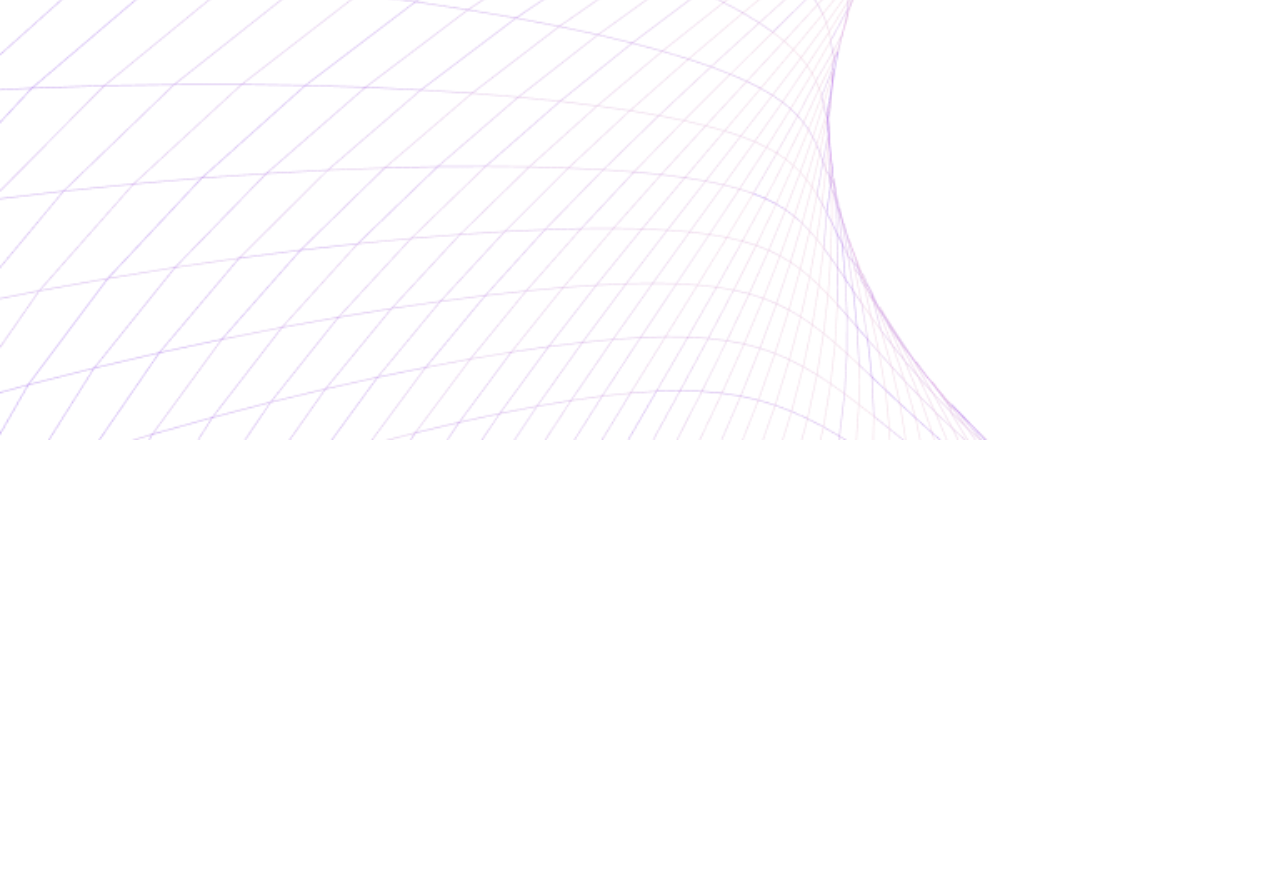
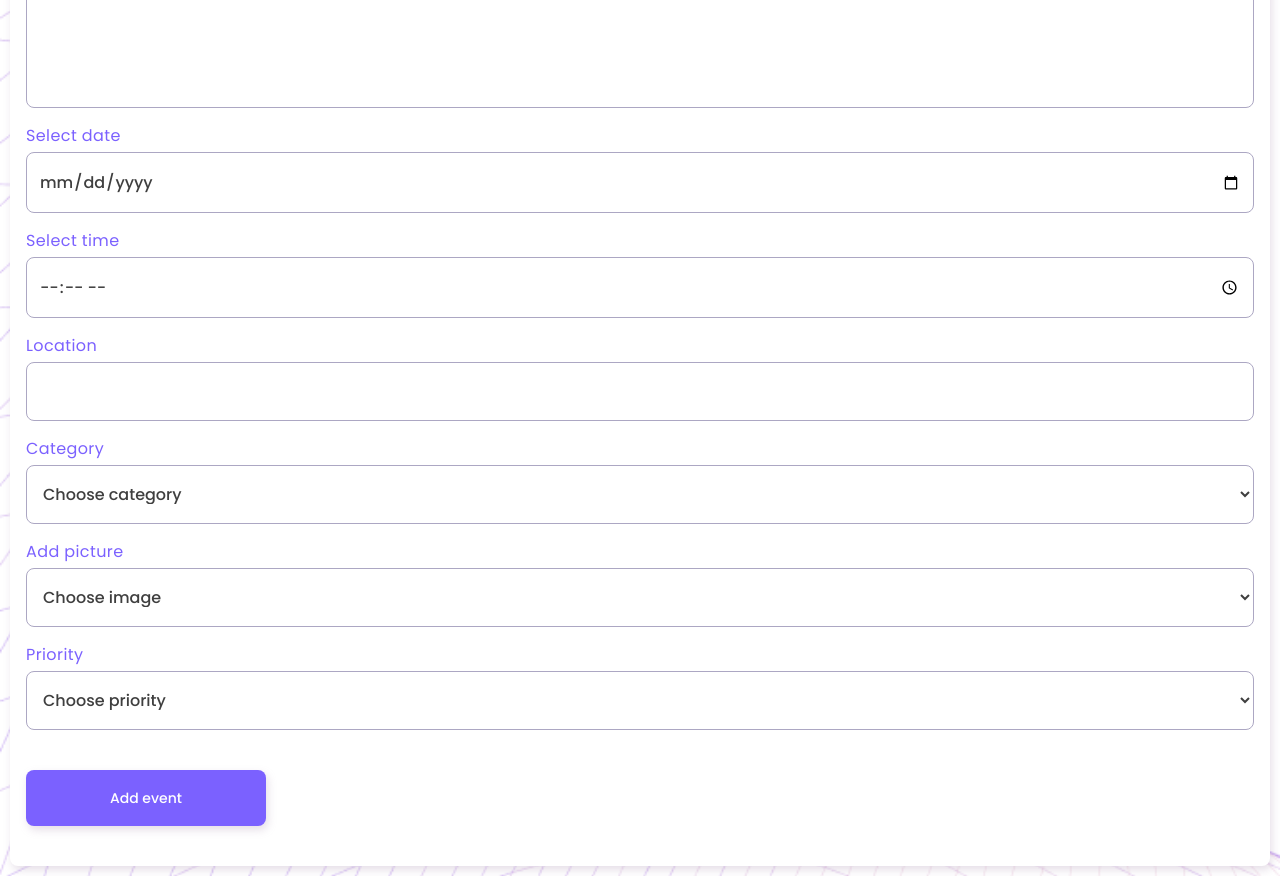
Before and after one commit to DanielOsadchenko/event-planner, a Next.js app: page /newEvent in a window 1280 px wide. Shown: the part 360-1236 px from the top of the page. Before the commit the page ends 800 px from the top, so only its background shows below. Built offline with nearby package versions, Linux system fonts and the light colour scheme.

Commit message:
form styled

```diff
--- a/app/globals.css
+++ b/app/globals.css
@@ -77,6 +77,10 @@ header,
 section,
 main {
   display: block;
+}
+
+textarea{
+  resize: none;
 }
 
 h1,
--- a/components/EventForm/EventForm.jsx
+++ b/components/EventForm/EventForm.jsx
@@ -1,3 +1,5 @@
+import styles from "./EventForm.module.css";
+
 export default function EventForm({
   newEvent,
   handleChange,
@@ -6,8 +8,9 @@ export default function EventForm({
   priorities,
 }) {
   return (
-    <form onSubmit={handleSubmit}>
+    <form onSubmit={handleSubmit} className={styles.form}>
       <label htmlFor="title">Title</label>
+
       <input
         type="text"
         id="title"
@@ -20,7 +23,7 @@ export default function EventForm({
       />
 
       <label htmlFor="desc">Description</label>
-      <input
+      <textarea
         type="text"
         id="desc"
         name="description"
@@ -111,7 +114,11 @@ export default function EventForm({
           })}
       </select>
 
-      <button type="submit">Add event</button>
+      <div className={styles.btnBox}>
+        <button className={styles.submit} type="submit">
+          Add event
+        </button>
+      </div>
     </form>
   );
 }
--- /dev/null
+++ b/components/EventForm/EventForm.module.css
@@ -0,0 +1,49 @@
+.form {
+  display: block;
+  padding: 40px 16px;
+  background-color: #ffffff;
+  box-shadow: 2px 4px 9px 0px rgba(166, 141, 174, 0.28);
+  border-radius: 8px;
+}
+
+.form label {
+  display: block;
+  color: #7b61ff;
+
+  font-size: 16px;
+
+  font-weight: 400;
+  line-height: 16px;
+  letter-spacing: 0.4px;
+
+  margin-bottom: 8px;
+}
+
+.form input,
+.form select,
+.form textarea {
+  display: block;
+  width: 100%;
+  padding: 16px 12px;
+  border-radius: 8px;
+  border: 1px solid var(--divider, #aca7c3);
+  font-size: 16px;
+  font-weight: 400px;
+  margin-bottom: 20px;
+}
+.form textarea {
+  height: 156px;
+}
+
+.btnBox {
+  padding-top: 20px;
+}
+.submit {
+  display: block;
+  border-radius: 8px;
+  background: #7b61ff;
+  box-shadow: 2px 4px 9px 0px rgba(166, 141, 174, 0.28);
+  color: #ffffff;
+  width: 240px;
+  height: 56px;
+}
--- a/package.json
+++ b/package.json
@@ -18,7 +18,5 @@
     "react-i18next": "^13.0.3",
     "zustand": "^4.4.0"
   },
-  "devDependencies": {
-    "mini-css-extract-plugin": "^2.7.6"
-  }
+  "devDependencies": {}
 }
```
Also changed, not shown: public/assets/First page_filter/Group.png (deleted), 1 other file (tests, documents, lock files or other folders).
